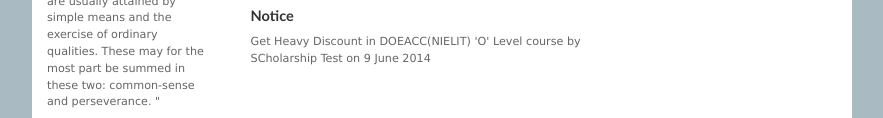
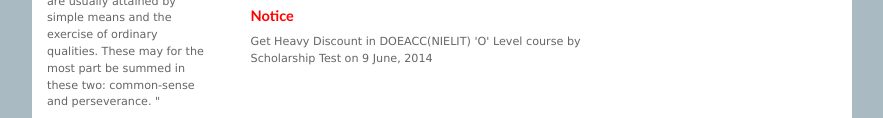
Before and after one commit to iptbalrampur/iptbalrampur.github.io, a plain HTML site: page index.html in a window 1280 px wide. Shown: the part 530-648 px from the top of the page, without its empty margins (198-1081 px from the left). Drawn offline with Linux system fonts and the light colour scheme.

Commit message:
Update index.html

```diff
--- a/index.html
+++ b/index.html
@@ -113,8 +113,8 @@
 				<li><span>Scholarship programs for meritorious students</span></li>
 			</ul>
 
-			<h3>Notice</h3>
-			<p>Get Heavy Discount in DOEACC(NIELIT) 'O' Level course by SCholarship Test on 9 June 2014</p>
+			<h3><FONT COLOR="RED">Notice</FONT></h3>
+			<p>Get Heavy Discount in DOEACC(NIELIT) 'O' Level course by Scholarship Test on 9 June, 2014</p>
 
 			<br/>
 
```
